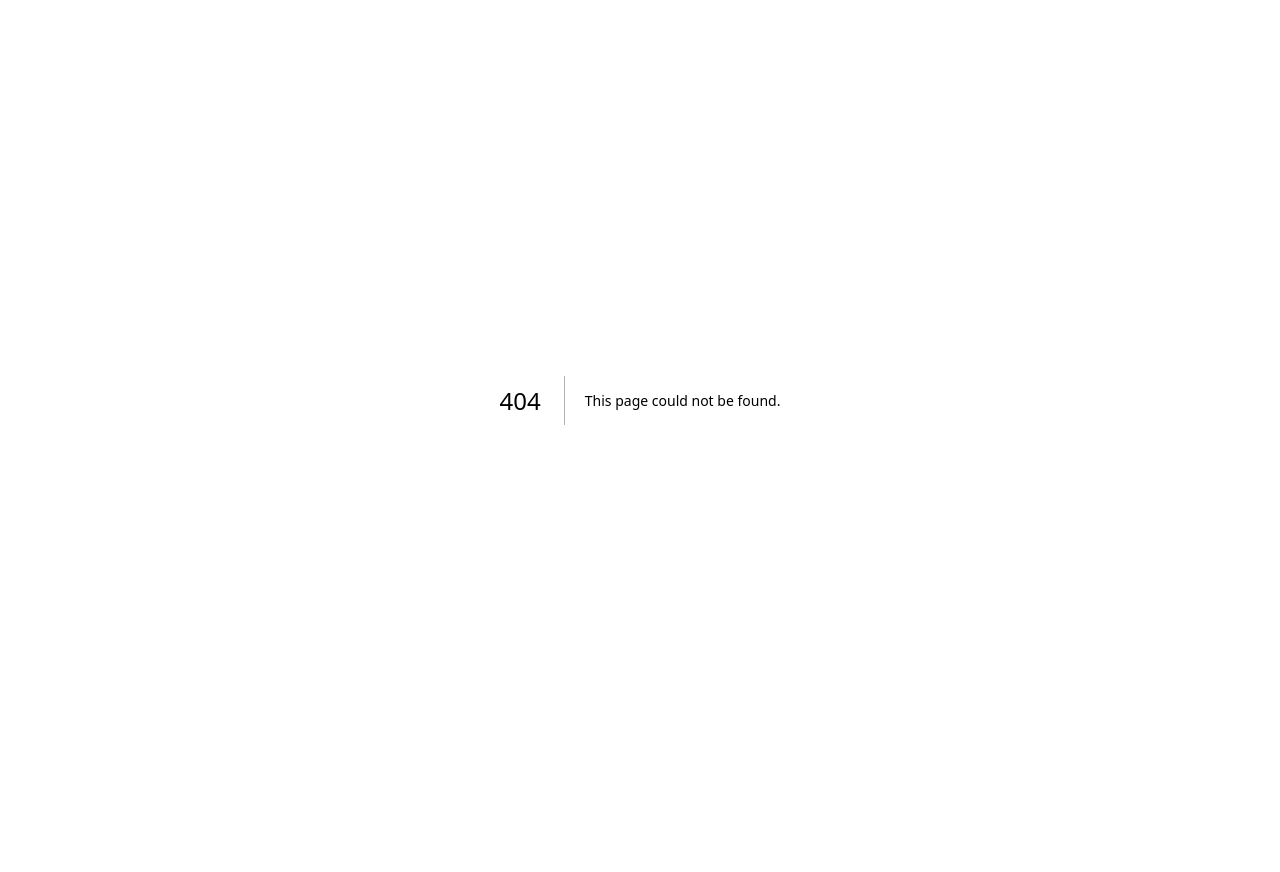
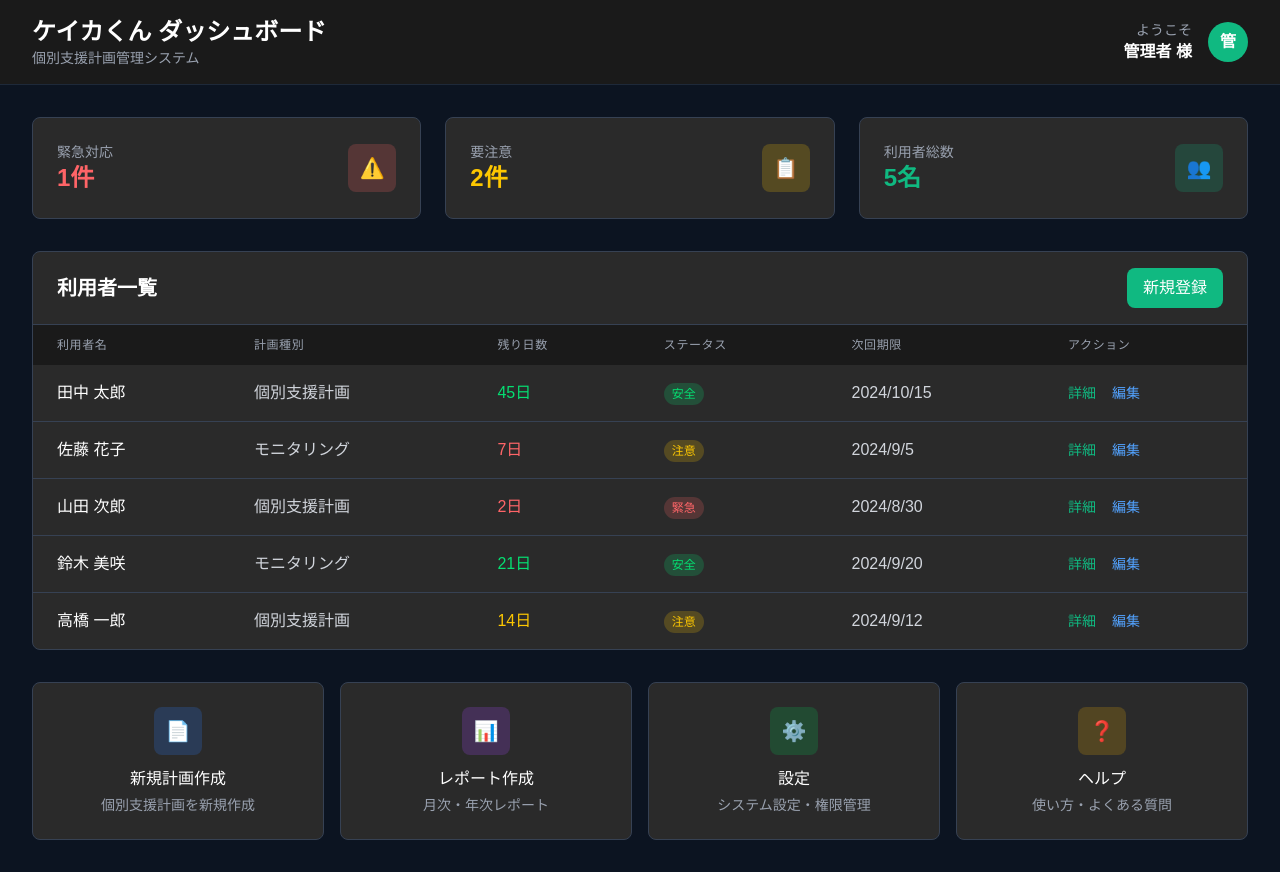
Before and after one commit to nto300002/keikakun_front, a Next.js app: page /dashboard in a window 1280 px wide. Before the commit this address had no page. Before the commit the page ends 800 px from the top, so only its background shows below. Built offline with nearby package versions, Linux system fonts and the light colour scheme.

Commit message:
feat: ダッシュボードページ

```diff
--- /dev/null
+++ b/app/(protected)/dashboard/page.tsx
@@ -0,0 +1,5 @@
+import Dashboard from '@/components/protected/dashboard/Dashboard';
+
+export default function DashboardPage() {
+  return <Dashboard />;
+}
```
